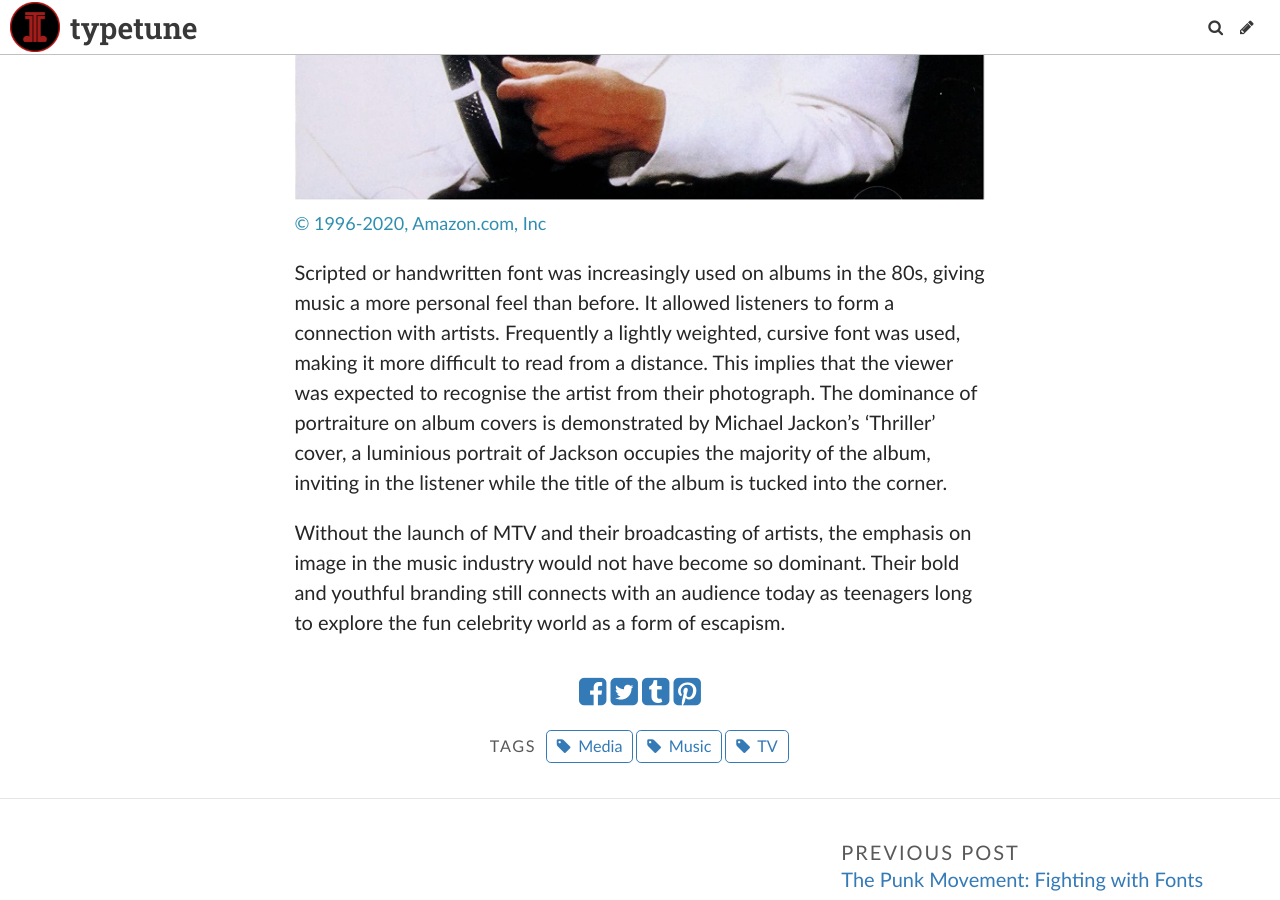
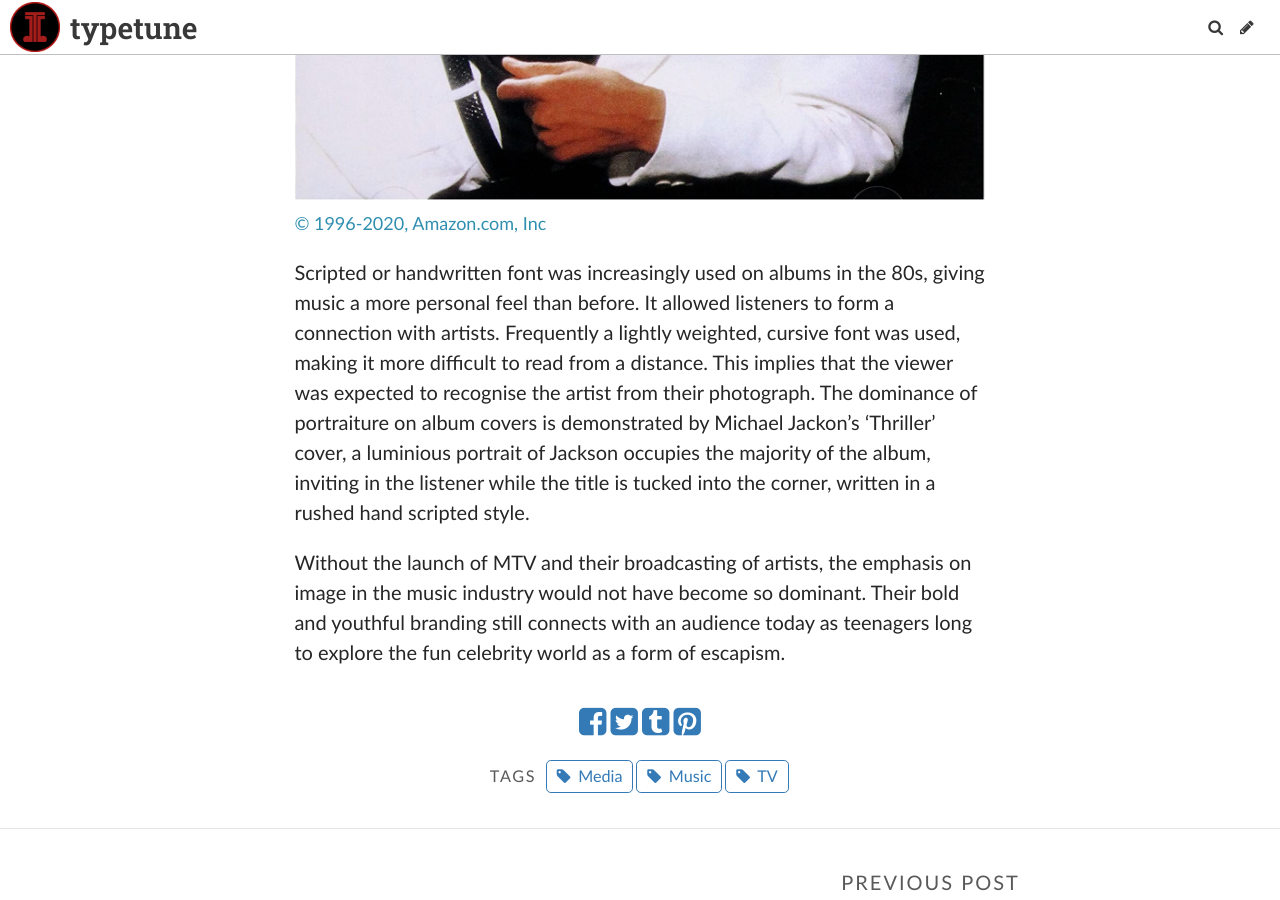
Before and after one commit to lauracutting/typetune, a Jekyll site: the page built from _posts/2020-10-06-mtv-the-visualization-of-music.md, in a window 1280 px wide and 900 px high, scrolled down 2180 px. Built offline with Jekyll 4.4.1, drawn with Linux system fonts in a browser that asks for light colours; some web fonts are replaced; some of the changed text lies outside the part shown.

Commit message:
Update Post “2020-10-06-mtv-the-visualization-of-music”

```diff
--- a/_posts/2020-10-06-mtv-the-visualization-of-music.md
+++ b/_posts/2020-10-06-mtv-the-visualization-of-music.md
@@ -25,6 +25,6 @@
 
 ![© 1996-2020, Amazon.com, Inc](../uploads/91i7blj8mal._ac_sl1500_.jpg "Thriller by Michael Jackson, released in 1982")
 
-Scripted or handwritten font was increasingly used on albums in the 80s, giving music a more personal feel than before. It allowed listeners to form a connection with artists. Frequently a lightly weighted, cursive font was used, making it more difficult to read from a distance. This implies that the viewer was expected to recognise the artist from their photograph. The dominance of portraiture on album covers is demonstrated by Michael Jackon's 'Thriller' cover, a luminious portrait of Jackson occupies the majority of the album, inviting in the listener while the title of the album is tucked into the corner.
+Scripted or handwritten font was increasingly used on albums in the 80s, giving music a more personal feel than before. It allowed listeners to form a connection with artists. Frequently a lightly weighted, cursive font was used, making it more difficult to read from a distance. This implies that the viewer was expected to recognise the artist from their photograph. The dominance of portraiture on album covers is demonstrated by Michael Jackon's 'Thriller' cover, a luminious portrait of Jackson occupies the majority of the album, inviting in the listener while the title is tucked into the corner, written in a rushed hand scripted style.
 
 Without the launch of MTV and their broadcasting of artists, the emphasis on image in the music industry would not have become so dominant. Their bold and youthful branding still connects with an audience today as teenagers long to explore the fun celebrity world as a form of escapism.
```
Also changed, not shown: other parts of _posts/2020-10-06-mtv-the-visualization-of-music.md (+1 -1 lines).
